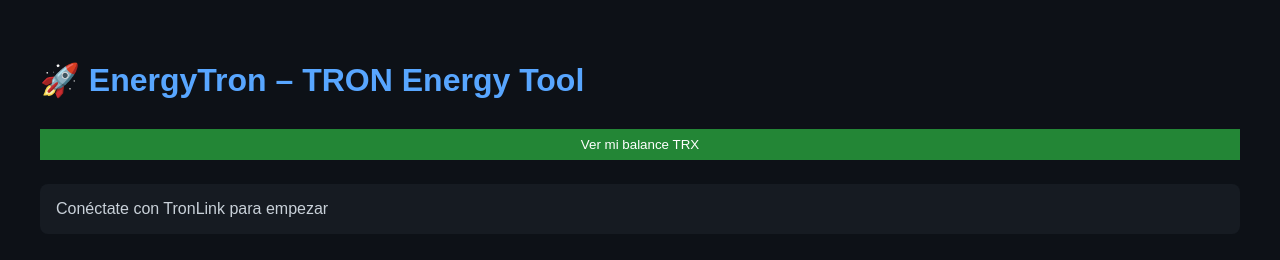
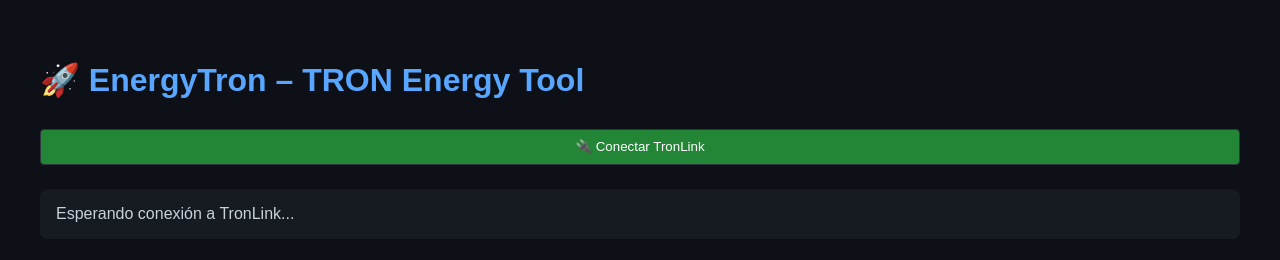
Before and after one commit to iAndres090/energia, a plain HTML site: page index.html in a window 1280 px wide. Drawn offline with Linux system fonts and the light colour scheme.

Commit message:
Update index.html

```diff
--- a/index.html
+++ b/index.html
@@ -1,7 +1,8 @@
 <!DOCTYPE html>
 <html lang="es">
 <head>
-  <meta charset="UTF-8">
+  <meta charset="UTF-8" />
+  <meta name="viewport" content="width=device-width, initial-scale=1.0"/>
   <title>🚀 EnergyTron – TRON Energy Tool</title>
   <style>
     body {
@@ -15,15 +16,15 @@
     }
     input, button {
       width: 100%;
-      padding: 0.5rem;
+      padding: 0.6rem;
       margin: 0.5rem 0;
       background-color: #161b22;
       color: white;
       border: 1px solid #30363d;
+      border-radius: 4px;
     }
     button {
       background-color: #238636;
-      border: none;
       cursor: pointer;
     }
     button:hover {
@@ -38,29 +39,43 @@
   </style>
 </head>
 <body>
+
   <h1>🚀 EnergyTron – TRON Energy Tool</h1>
 
-  <button onclick="verBalance()">Ver mi balance TRX</button>
+  <!-- 🔌 Botón para conectar con TronLink -->
+  <button onclick="conectarTronLink()">🔌 Conectar TronLink</button>
 
-  <div class="box" id="resultado">Conéctate con TronLink para empezar</div>
+  <!-- 📦 Aquí mostramos el resultado -->
+  <div class="box" id="resultado">Esperando conexión a TronLink...</div>
 
+  <!-- Cargamos TronWeb desde CDN -->
   <script src="https://cdn.jsdelivr.net/npm/tronweb/dist/TronWeb.min.js"></script>
+
+  <!-- Código para conexión -->
   <script>
-    async function verBalance() {
-      if (typeof window.tronWeb === 'undefined' || !tronWeb.defaultAddress.base58) {
-        document.getElementById("resultado").innerText = "❌ TronLink no está conectado. Asegúrate de tenerlo instalado y abierto.";
-        return;
+    async function conectarTronLink() {
+      try {
+        if (typeof window.tronLink === "undefined") {
+          document.getElementById("resultado").innerText = "❌ TronLink no está instalado.";
+          return;
+        }
+
+        await window.tronLink.request({ method: 'tron_requestAccounts' });
+
+        const checkReady = setInterval(() => {
+          if (window.tronWeb && tronWeb.defaultAddress.base58) {
+            clearInterval(checkReady);
+            const address = tronWeb.defaultAddress.base58;
+            document.getElementById("resultado").innerHTML = `
+              ✅ Conectado con:<br><strong>${address}</strong>
+            `;
+          }
+        }, 500);
+      } catch (err) {
+        document.getElementById("resultado").innerText = "❌ Error al conectar: " + err.message;
       }
-
-      const address = tronWeb.defaultAddress.base58;
-      const balanceSun = await tronWeb.trx.getBalance(address);
-      const balanceTRX = tronWeb.fromSun(balanceSun);
-
-      document.getElementById("resultado").innerHTML = `
-        👛 Dirección: <strong>${address}</strong><br>
-        💰 Balance: <strong>${balanceTRX} TRX</strong>
-      `;
     }
   </script>
+
 </body>
 </html>
```
